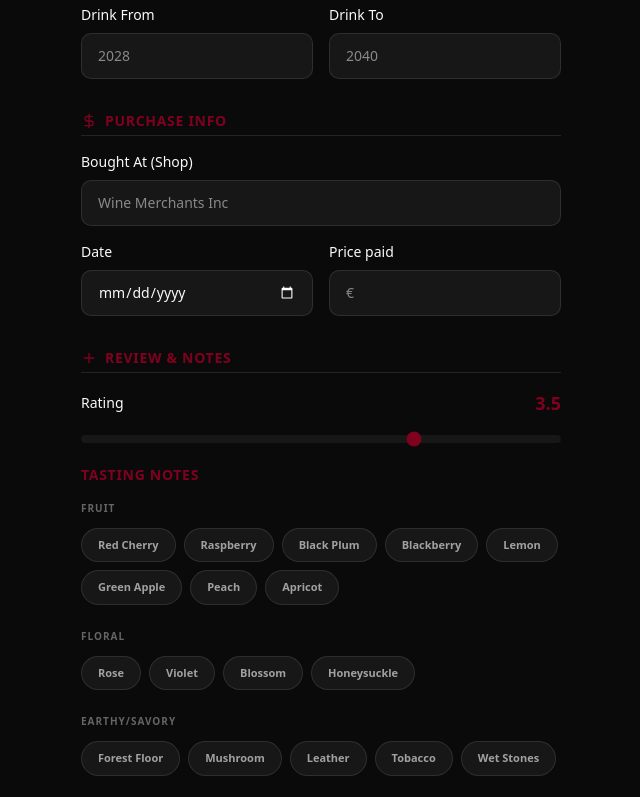
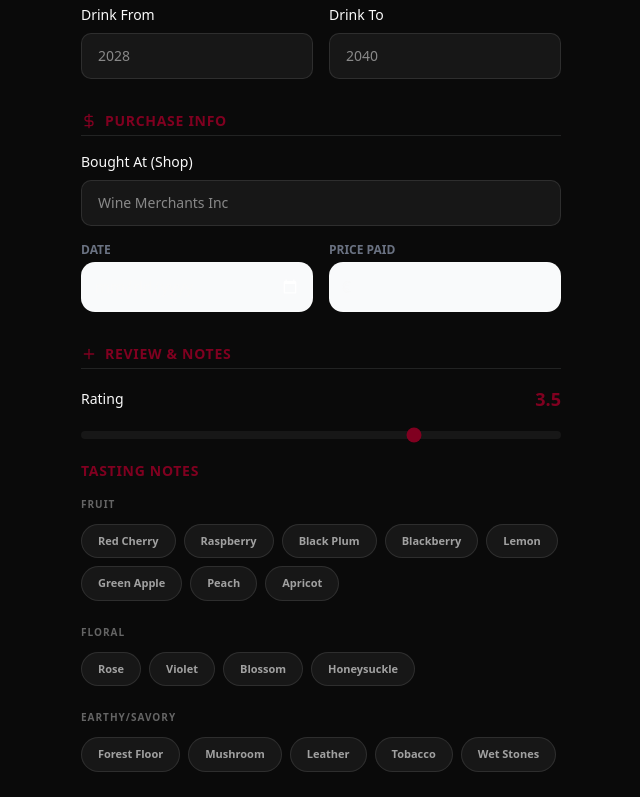
Before and after one commit to mpjivdc/VeniVidiVino, a Next.js app: page /add in a window 1280 px wide. Shown: the part 1130-1927 px from the top of the page, without its empty margins (319-959 px from the left). Built offline with nearby package versions, Linux system fonts and the light colour scheme.

Commit message:
V2.7-FORCE-GRID-NOW: Force Date & Price into 50/50 grid with inline styles

```diff
--- a/app/globals.css
+++ b/app/globals.css
@@ -119,7 +119,21 @@
   * {
     @apply border-border outline-ring/50;
   }
+
   body {
     @apply bg-background text-foreground;
   }
 }
+
+/* Force 50/50 grid layout for date and price inputs */
+.force-grid-5050 {
+  display: grid !important;
+  grid-template-columns: 1fr 1fr !important;
+  gap: 1rem !important;
+  width: 100% !important;
+}
+
+.force-grid-5050>* {
+  min-width: 0 !important;
+  flex: 1 !important;
+}
--- a/components/AddWineForm.tsx
+++ b/components/AddWineForm.tsx
@@ -215,7 +215,7 @@ export function AddWineForm() {
     return (
         <div className="space-y-6 pb-24">
             <div className="text-center py-2">
-                <p className="text-[10px] text-primary font-bold tracking-widest">V2.8-AGGRESSIVE-GRID</p>
+                <p className="text-[10px] text-primary font-bold tracking-widest">V2.7-FORCE-GRID-NOW</p>
             </div>
 
             {/* Scan Button at Top */}
@@ -452,34 +452,25 @@ export function AddWineForm() {
                             className="w-full bg-card border border-white/10 rounded-lg px-4 py-3 text-sm focus:outline-none focus:ring-2 focus:ring-primary"
                         />
                     </div>
-                    <div style={{
-                        display: 'grid',
-                        gridTemplateColumns: '1fr 1fr',
-                        gap: '1rem',
-                        width: '100%',
-                        margin: '0',
-                        padding: '0'
-                    }}>
-                        <div style={{ display: 'flex', flexDirection: 'column', minWidth: '0' }}>
-                            <label className="block text-sm font-medium mb-2">Date</label>
+                    <div style={{ display: 'grid', gridTemplateColumns: '1fr 1fr', gap: '16px', width: '100%' }}>
+                        <div className="flex flex-col">
+                            <label className="text-xs font-bold uppercase text-gray-500 mb-1">Date</label>
                             <input
                                 type="date"
                                 value={boughtDate}
                                 onChange={(e) => setBoughtDate(e.target.value)}
-                                style={{ width: '100%', minWidth: '0' }}
-                                className="bg-card border border-white/10 rounded-lg px-4 py-3 text-sm focus:outline-none focus:ring-2 focus:ring-primary"
+                                className="border p-3 rounded-xl w-full bg-gray-50"
                             />
                         </div>
-                        <div style={{ display: 'flex', flexDirection: 'column', minWidth: '0' }}>
-                            <label className="block text-sm font-medium mb-2">Price paid</label>
+                        <div className="flex flex-col">
+                            <label className="text-xs font-bold uppercase text-gray-500 mb-1">Price paid</label>
                             <input
                                 type="number"
                                 step="0.01"
                                 value={price}
                                 onChange={(e) => setPrice(e.target.value)}
                                 placeholder="€"
-                                style={{ width: '100%', minWidth: '0' }}
-                                className="bg-card border border-white/10 rounded-lg px-4 py-3 text-sm focus:outline-none focus:ring-2 focus:ring-primary"
+                                className="border p-3 rounded-xl w-full bg-gray-50"
                             />
                         </div>
                     </div>
```
